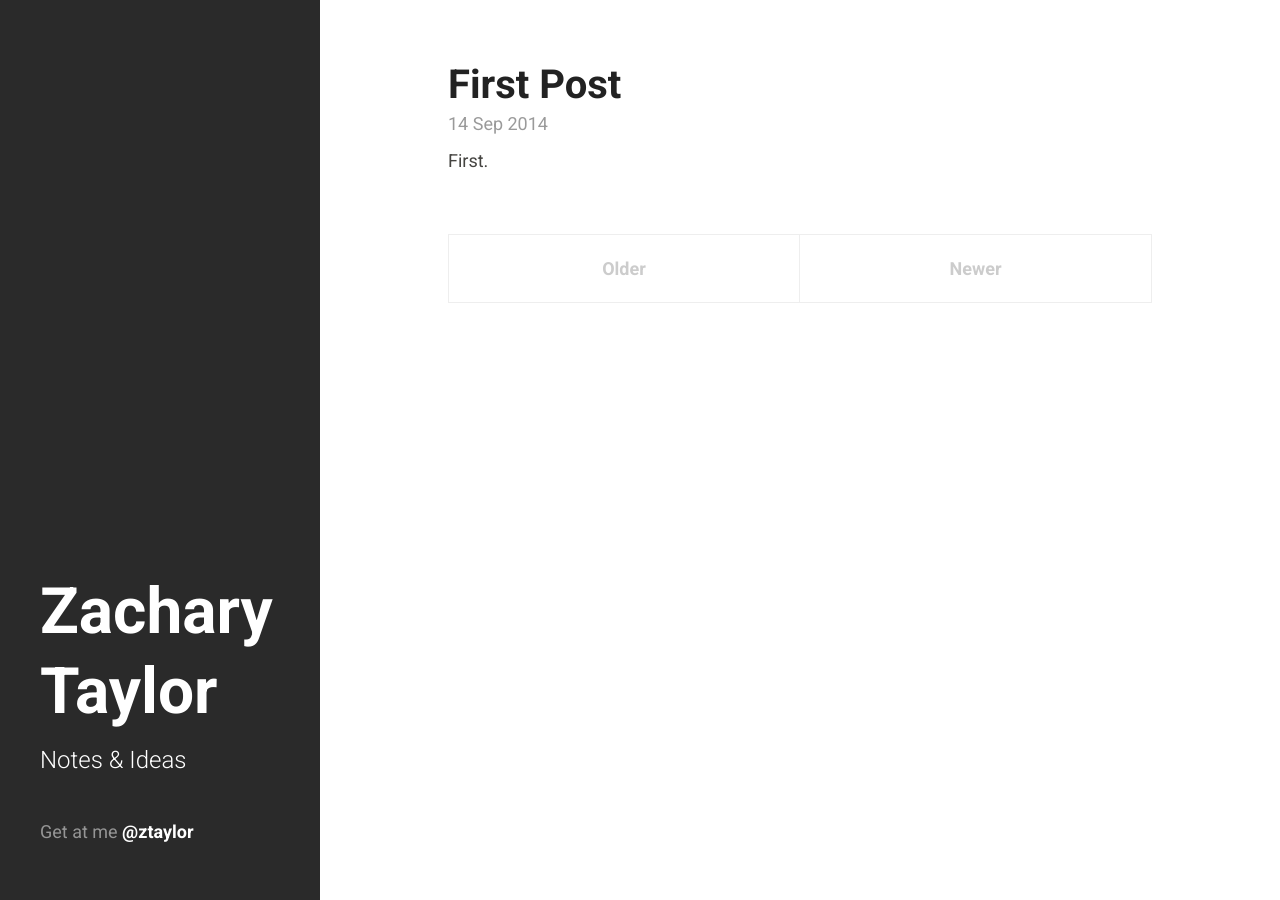
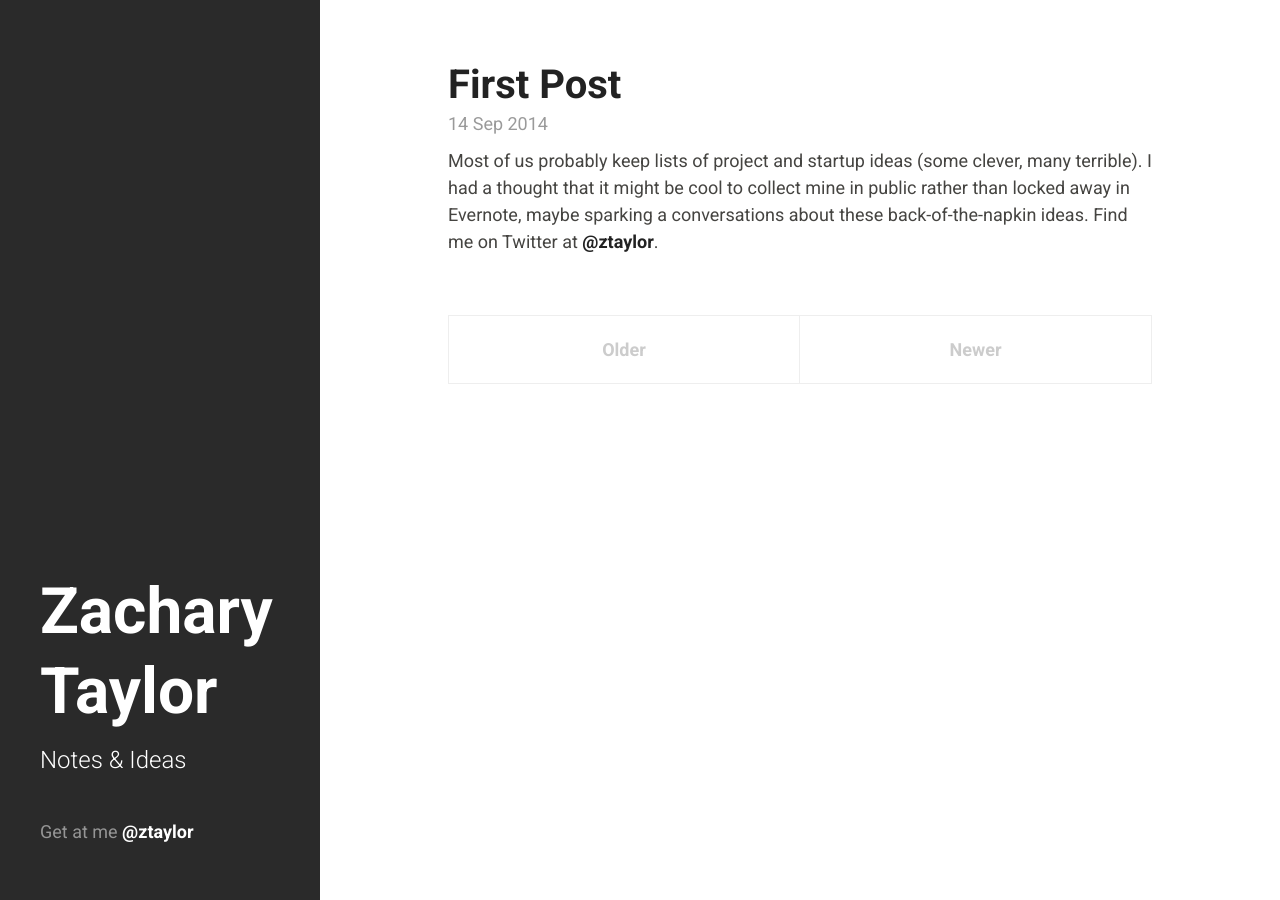
Before and after one commit to ztaylor/ztaylor.github.io, a Jekyll site: the page built from index.html, in a window 1280 px wide. Built offline with Jekyll 4.4.1, drawn with Linux system fonts in a browser that asks for light colours; Markdown is read by kramdown in place of the engine named in the settings; the list of posts is cut into pages by our own code.

Commit message:
first post update

```diff
--- a/_posts/2014-09-14-first-post.md
+++ b/_posts/2014-09-14-first-post.md
@@ -1,3 +1,3 @@
 ---
 ---
-First.
+Most of us probably keep lists of project and startup ideas (some clever, many terrible). I had a thought that it might be cool to collect mine in public rather than locked away in Evernote, maybe sparking a conversations about these back-of-the-napkin ideas. Find me on Twitter at <a href="https://twitter.com/ztaylor">@ztaylor</a>.
```
Also changed, not shown: 2 other files.
